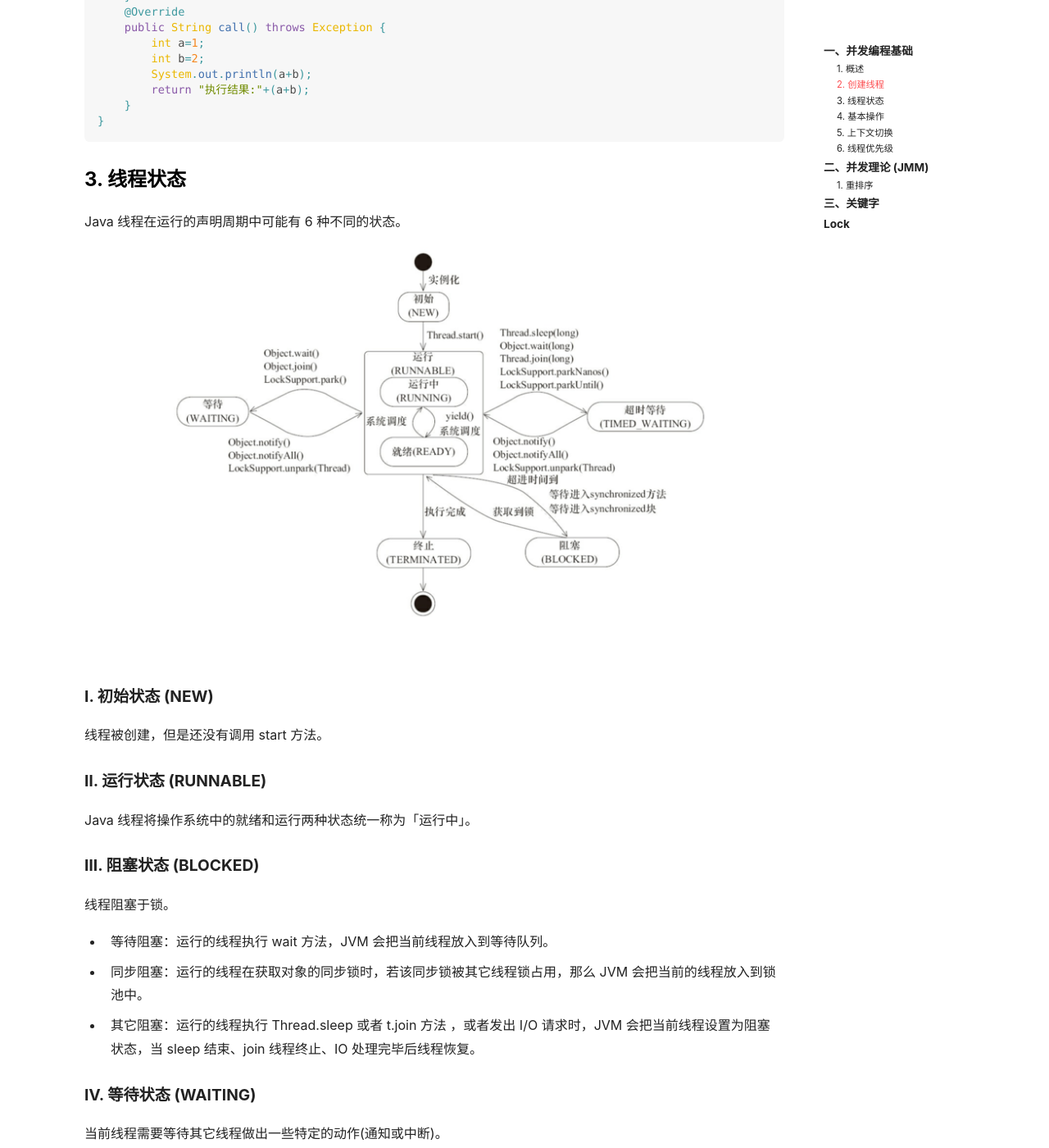
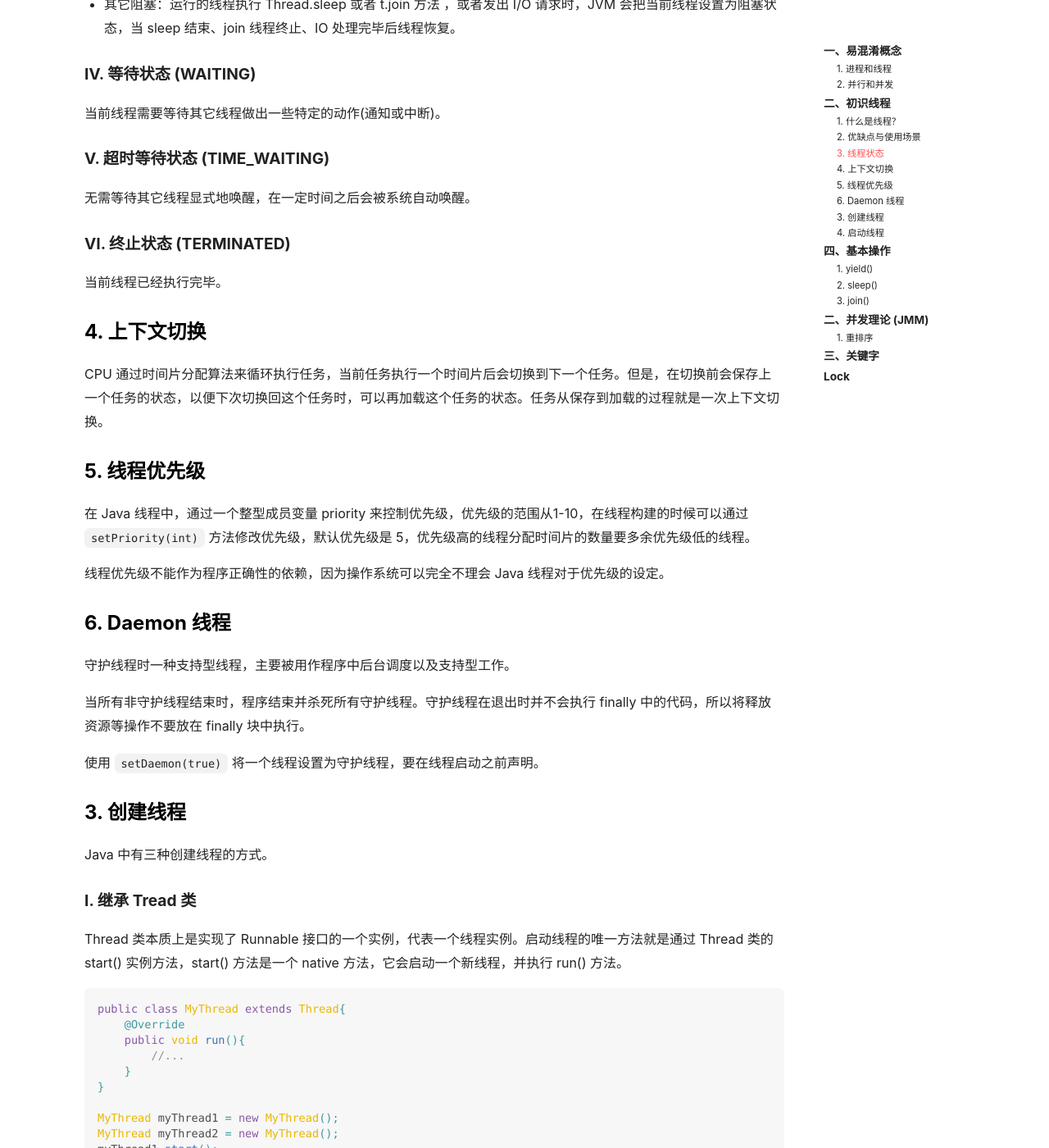
Before and after one commit to str818/str818.github.io, a Jekyll site: the page built from _posts/2019-03-25-java-concurrency-foundation.md, in a window 1280 px wide and 1400 px high, scrolled down 2266 px. Shown: the whole window at 82% size. Built offline with Jekyll 4.4.1, drawn with Linux system fonts in a browser that asks for light colours; nearby versions of some CDN libraries; comment, search, counter and statistics services are not loaded; some of the changed text lies outside the part shown.

Commit message:
并发基础

````diff
--- a/_posts/2019-03-25-java-concurrency-foundation.md
+++ b/_posts/2019-03-25-java-concurrency-foundation.md
@@ -10,40 +10,95 @@
 show_subscribe: false
 ---
 
-## 一、并发编程基础
+## 一、易混淆概念
 
-### 1. 概述
-
-#### Ⅰ. 进程和线程
+### 1. 进程和线程
 
 进程是操作系统分配资源的最小单元，线程是操作系统调度的最小单元。
 
 一个程序下至少有一个进程，一个进程至少有一个线程，一个进程下也可以有多个线程来增加程序的执行速度。
 
-#### Ⅱ. 并行和并发
+### 2. 并行和并发
 
 **并行：** 多个处理器或多核处理器同时处理多个任务。
 
 **并发：** 多个任务在同一个 CPU核上，按细分的时间片轮流执行，由于时间间隔较短，使人感觉两个任务都在运行。
 
-#### Ⅲ. 优缺点
+## 二、初识线程
+
+### 1. 什么是线程？
+
+线程时操作系统的最小调度单元，在一个进程里可以创建多个线程，这些线程都拥有各自的计数器、堆栈和局部变量等属性，并且能够访问共享的内存变量。处理器在这些线程上高速切换，让使用者感觉到这些线程在同时执行。
+
+### 2. 优缺点与使用场景
 
 优点：提高 CPU 的使用率。
 
 缺点：
 
 - 设计复杂。多线程中共享堆内存和方法区，因此里面的一些数据是可以共享的，在设计时要确保数据的准确性。
-
 - 资源消耗增多。栈内存是不共享的，如果启用多个线程的话会占用更多的内存。
 
-#### Ⅳ. 使用场景
+使用场景：
 
-- 通过并行计算提高程序执行性能
+- 通过并行计算提高程序执行性能。
+- 需要等待网络、I/O 响应导致耗费大量的执行时间，可以采用异步线程的方式来减少阻塞。
 
-- 需要等待网络、I/O 响应导致耗费大量的执行时间，可以采用异步线程的方式来减少阻塞
+### 3. 线程状态
 
+Java 线程在运行的声明周期中可能有 6 种不同的状态。
 
-### 2. 创建线程
+<div align="center">  <img src="/img/java_concurrency_state.png" width="80%"/> </div><br>
+
+#### Ⅰ. 初始状态 (NEW)
+
+线程被创建，但是还没有调用 start 方法。
+
+#### Ⅱ. 运行状态 (RUNNABLE)
+
+Java 线程将操作系统中的就绪和运行两种状态统一称为「运行中」。
+
+#### Ⅲ. 阻塞状态 (BLOCKED)
+
+线程阻塞于锁。
+
+- 等待阻塞：运行的线程执行 wait 方法，JVM 会把当前线程放入到等待队列。
+- 同步阻塞：运行的线程在获取对象的同步锁时，若该同步锁被其它线程锁占用，那么 JVM 会把当前的线程放入到锁池中。
+- 其它阻塞：运行的线程执行 Thread.sleep 或者 t.join 方法 ，或者发出 I/O 请求时，JVM 会把当前线程设置为阻塞状态，当 sleep 结束、join 线程终止、IO 处理完毕后线程恢复。
+
+#### Ⅳ. 等待状态 (WAITING)
+
+当前线程需要等待其它线程做出一些特定的动作(通知或中断)。
+
+#### Ⅴ. 超时等待状态 (TIME_WAITING)
+
+无需等待其它线程显式地唤醒，在一定时间之后会被系统自动唤醒。
+
+#### Ⅵ. 终止状态 (TERMINATED)
+
+当前线程已经执行完毕。
+
+### 4. 上下文切换
+
+CPU 通过时间片分配算法来循环执行任务，当前任务执行一个时间片后会切换到下一个任务。但是，在切换前会保存上一个任务的状态，以便下次切换回这个任务时，可以再加载这个任务的状态。任务从保存到加载的过程就是一次上下文切换。
+
+### 5. 线程优先级
+
+在 Java 线程中，通过一个整型成员变量 priority 来控制优先级，优先级的范围从1-10，在线程构建的时候可以通过 `setPriority(int)` 方法修改优先级，默认优先级是 5，优先级高的线程分配时间片的数量要多余优先级低的线程。
+
+线程优先级不能作为程序正确性的依赖，因为操作系统可以完全不理会 Java 线程对于优先级的设定。
+
+### 6. Daemon 线程
+
+守护线程时一种支持型线程，主要被用作程序中后台调度以及支持型工作。
+
+当所有非守护线程结束时，程序结束并杀死所有守护线程。守护线程在退出时并不会执行 finally 中的代码，所以将释放资源等操作不要放在 finally 块中执行。
+
+使用 `setDaemon(true)` 将一个线程设置为守护线程，要在线程启动之前声明。
+
+### 3. 创建线程
+
+Java 中有三种创建线程的方式。
 
 #### Ⅰ. 继承 Tread 类
 
@@ -108,45 +163,17 @@
 }
 ```
 
-### 3. 线程状态
+### 4. 启动线程
 
-Java 线程在运行的声明周期中可能有 6 种不同的状态。
+创建线程对象后，调用 start() 方法启动线程。
 
-<div align="center">  <img src="/img/java_concurrency_state.png" width="80%"/> </div><br>
+run() 方法用于执行线程的运行时代码。run() 可以重复调用，而 start() 只能调用一次。
 
-#### Ⅰ. 初始状态 (NEW)
 
-线程被创建，但是还没有调用 start 方法。
 
-#### Ⅱ. 运行状态 (RUNNABLE)
+## 四、基本操作
 
-Java 线程将操作系统中的就绪和运行两种状态统一称为「运行中」。
-
-#### Ⅲ. 阻塞状态 (BLOCKED)
-
-线程阻塞于锁。
-
-- 等待阻塞：运行的线程执行 wait 方法，JVM 会把当前线程放入到等待队列。
-
-- 同步阻塞：运行的线程在获取对象的同步锁时，若该同步锁被其它线程锁占用，那么 JVM 会把当前的线程放入到锁池中。
-
-- 其它阻塞：运行的线程执行 Thread.sleep 或者 t.join 方法 ，或者发出 I/O 请求时，JVM 会把当前线程设置为阻塞状态，当 sleep 结束、join 线程终止、IO 处理完毕后线程恢复。
-
-#### Ⅳ. 等待状态 (WAITING)
-
-当前线程需要等待其它线程做出一些特定的动作(通知或中断)。
-
-#### Ⅴ. 超时等待状态 (TIME_WAITING)
-
-无需等待其它线程显式地唤醒，在一定时间之后会被系统自动唤醒。
-
-#### Ⅵ. 终止状态 (TERMINATED)
-
-当前线程已经执行完毕。
-
-### 4. 基本操作
-
-#### yield()
+### 1. yield()
 
 放弃当前的 CPU 资源，将它让给其它的任务去占用 CPU 执行时间。
 
@@ -156,7 +183,7 @@
 Thread.yield();
 ```
 
-#### sleep()
+### 2. sleep()
 
 Thread.sleep(millisec) 方法会休眠当前正在执行的线程，millisec 单位为毫秒。
 
@@ -170,27 +197,11 @@
 }
 ```
 
-#### join()
+### 3. join()
 
 当前线程 A 等待 thread 线程终止之后才从 thread.join() 返回。也就是当线程中调用另一个线程的 join() 方法，会将当前线程挂起，直到目标线程结束。
 
-### 5. 上下文切换
 
-CPU 通过时间片分配算法来循环执行任务，当前任务执行一个时间片后会切换到下一个任务。但是，在切换前会保存上一个任务的状态，以便下次切换回这个任务时，可以再加载这个任务的状态。所以任务从保存到加载的过程就是一次上下文切换。
-
-### 6. 线程优先级
-
-在 Java 线程中，通过一个整型成员变量 priority 来控制优先级，优先级的范围从1-10，在线程构建的时候可以通过 `setPriority(int)` 方法修改优先级，默认优先级是 5，优先级高的线程分配时间片的数量要多余优先级低的线程。
-
-线程优先级不能作为程序正确性的依赖，因为操作系统可以完全不理会 Java 线程对于优先级的设定。
-
-#### Daemon 线程
-
-守护线程时一种支持型线程，主要被用作程序中后台调度以及支持型工作。
-
-当所有非守护线程结束时，程序结束并杀死所有守护线程。守护线程在退出时并不会执行 finally 中的代码，所以将释放资源等操作不要放在 finally 块中执行。
-
-使用 setDaemon(true) 将一个线程设置为守护线程，要在线程启动之前声明。
 
 #### 中断
 
````
